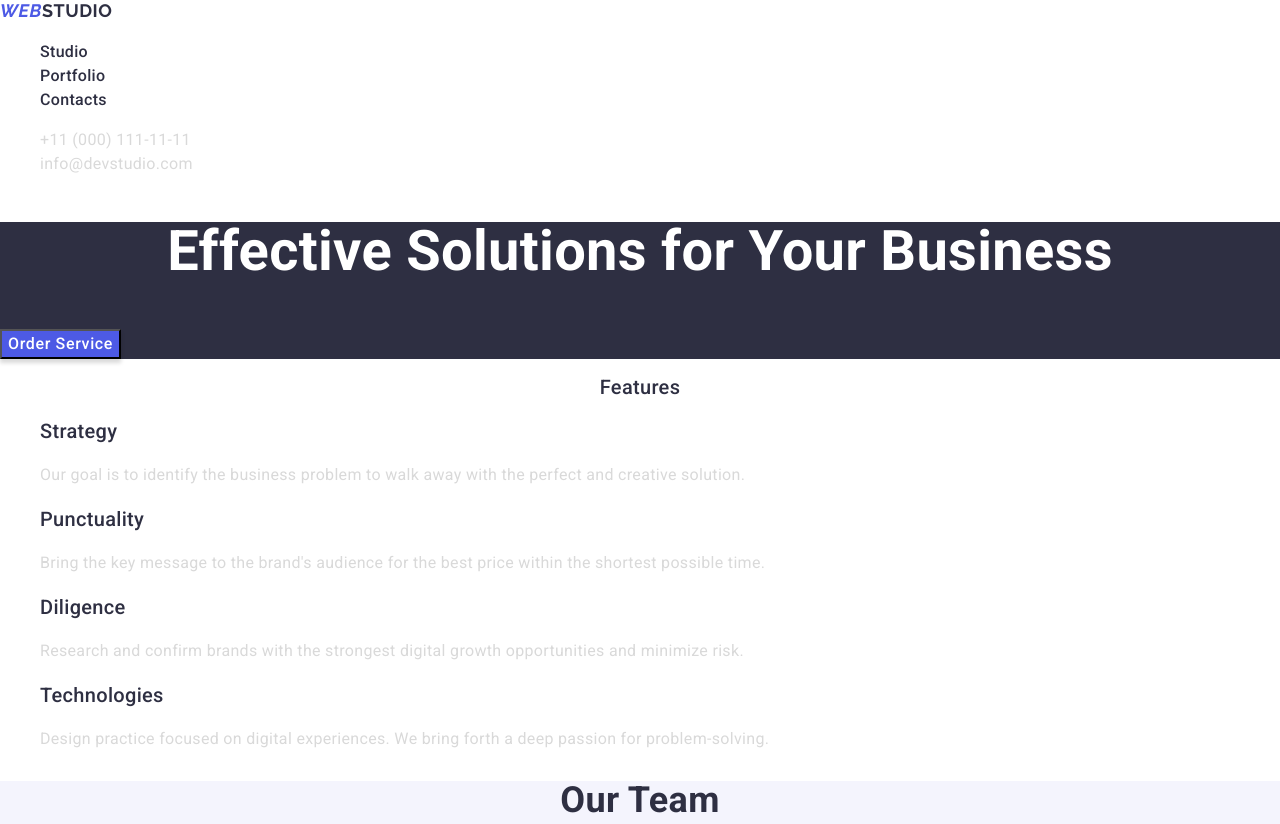
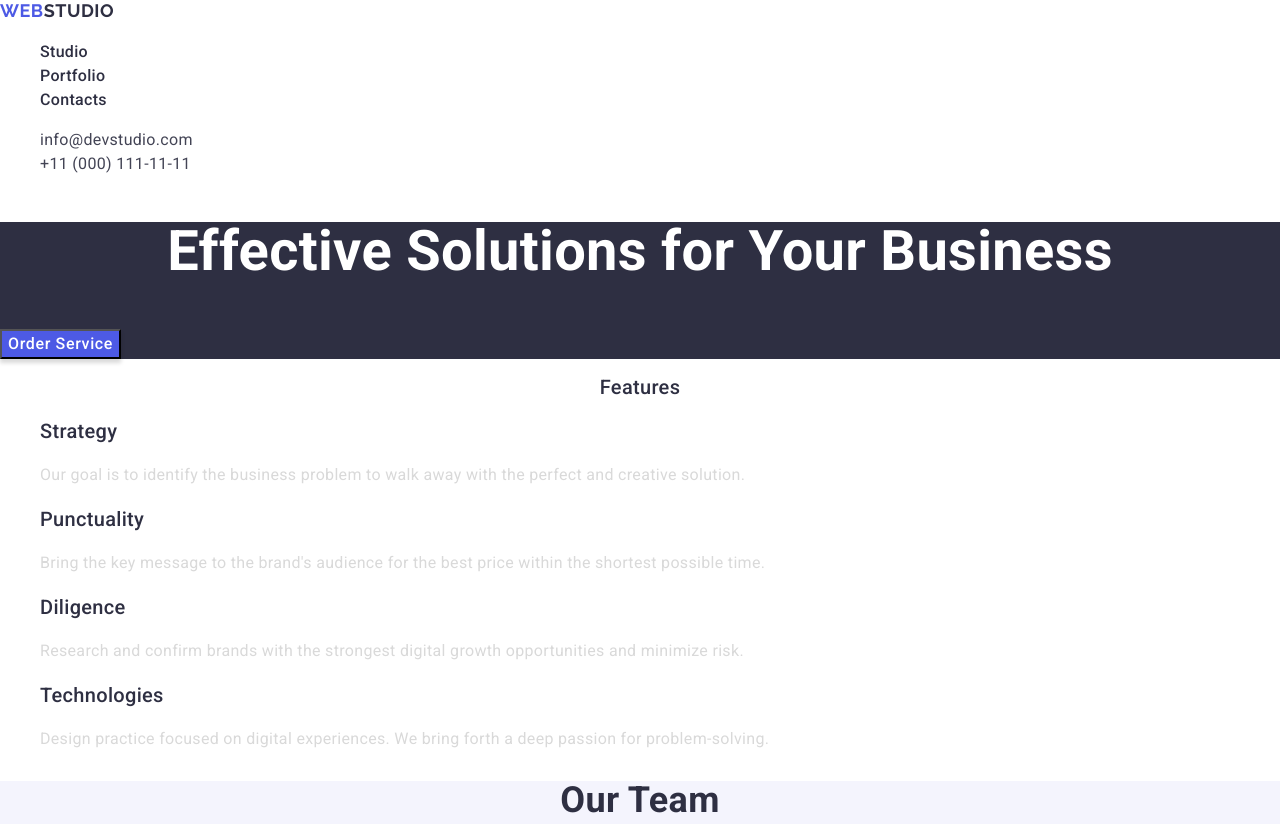
Before and after one commit to Oleh-Freeman/goit-markup-hw-02, a plain HTML site: page index.html in a window 1280 px wide. Shown: the top 824 px of the page. Drawn offline with nearby package versions, Linux system fonts and the light colour scheme.

Commit message:
check3-hw2

```diff
--- a/css/common.css
+++ b/css/common.css
@@ -26,7 +26,6 @@ address {
 .logo-big {
   font-family: 'Raleway', sans-serif;
   font-weight: 700;
-  font-style: italic;
   font-size: 18px;
   line-height: 1.17;
   letter-spacing: 0.03em;
--- a/css/header.css
+++ b/css/header.css
@@ -13,7 +13,7 @@
 }
 .nav-list-link:hover,
 .nav-list-link:focus {
-  color: #4d5ae5;
+  color: #404bbf;
 }
 
 .contacts {
@@ -24,9 +24,9 @@
 }
 .contacts-link {
   font-size: 16px;
-  color: #d9d9d9;
+  color: #434455;
 }
 .contacts-link:hover,
 .contacts-link:focus {
-  color: #4d5ae5;
+  color: #404bbf;
 }
--- a/index.html
+++ b/index.html
@@ -22,7 +22,7 @@
 <body>
     <header class="header" id="header">
         <!-- logo -->
-        <a class="logo-header" href="index.html"><span class="logo-big">Web</span>Studio</a>
+        <a class="logo-header" href="./index.html"><span class="logo-big">Web</span>Studio</a>
         <!--nav -->
         <nav class="nav" id="nav">
             <ul class="nav-list">
@@ -35,12 +35,13 @@
         <address class="contacts" id="address">
             <ul class="contacts-list">
                 <li class="contacts-item">
+                    <a class="contacts-link" href="mailto:info@devstudio.com">info@devstudio.com</a>
+                </li>
+                <li class="contacts-item">
                     <a class="contacts-link" href="tel:+110001111111">
                         +11 (000) 111-11-11</a>
                 </li>
-                <li class="contacts-item">
-                    <a class="contacts-link" href="mailto:info@devstudio.com">info@devstudio.com</a>
-                </li>
+
             </ul>
         </address>
     </header>
```
